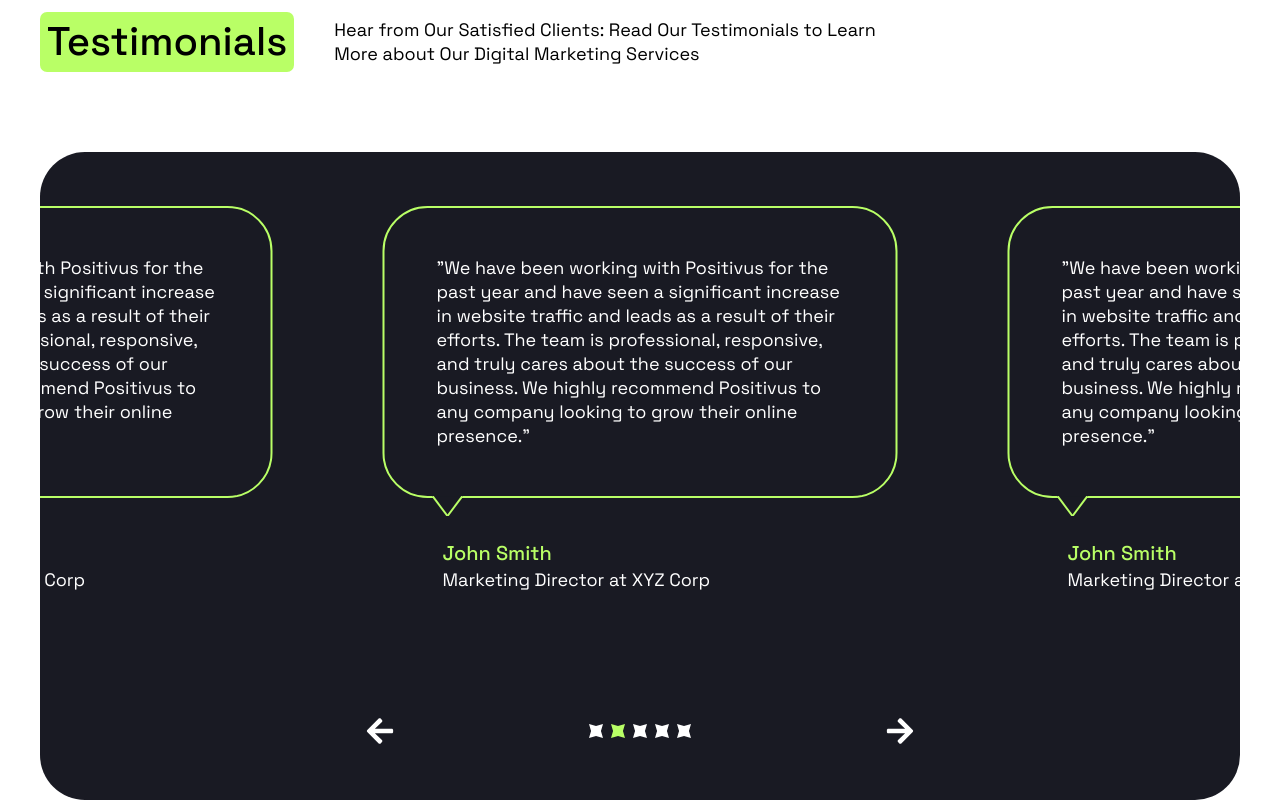
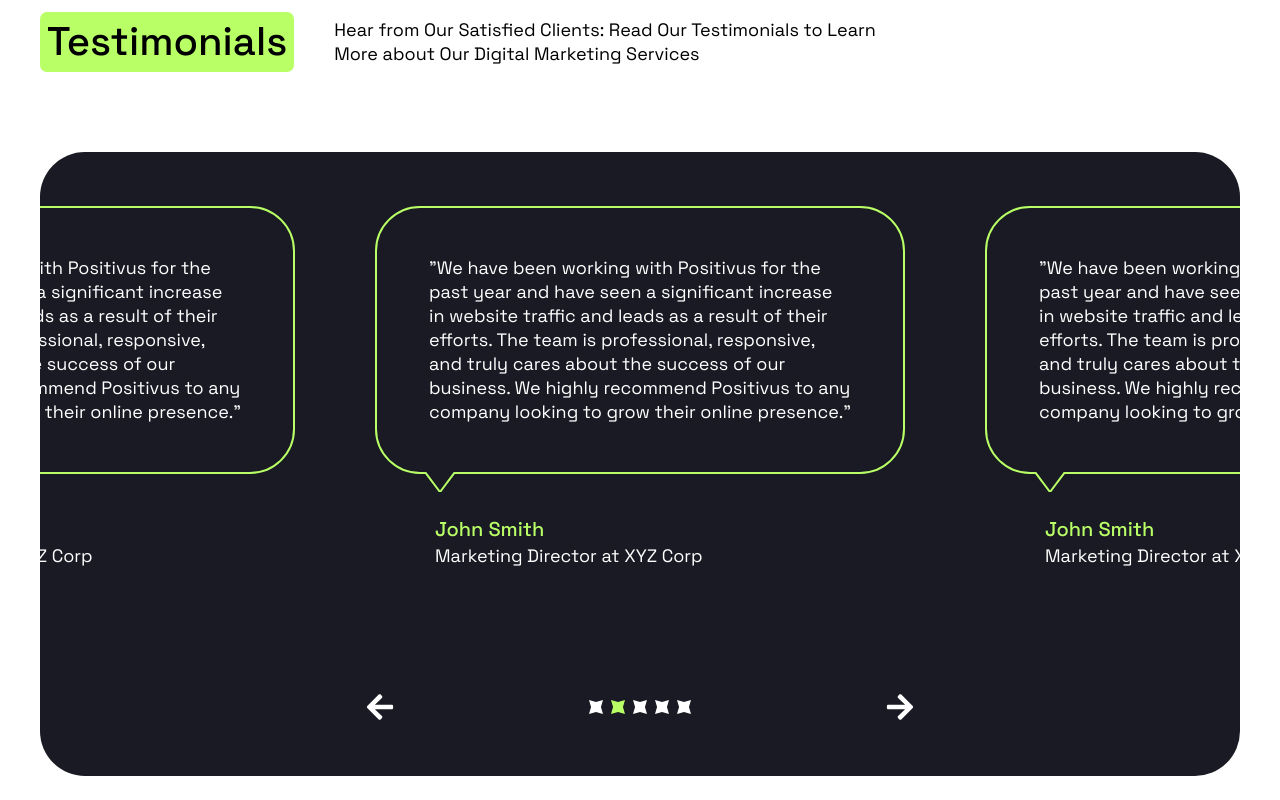
Before and after one commit to romankarbivskyi/positivus-react, a React (Vite) app: page / in a window 1280 px wide. Shown: the part 5970-6770 px from the top of the page. After the commit the page ends 6746 px from the top, so only its background shows below. Built offline with nearby package versions, Linux system fonts and the light colour scheme.

Commit message:
fix: remove unnecessary spaceBetween property in Testimonials component

```diff
--- a/src/components/Testimonials.tsx
+++ b/src/components/Testimonials.tsx
@@ -63,7 +63,6 @@
             breakpoints={{
               1024: {
                 slidesPerView: 2,
-                spaceBetween: 50,
                 initialSlide: 1,
               },
             }}
```
